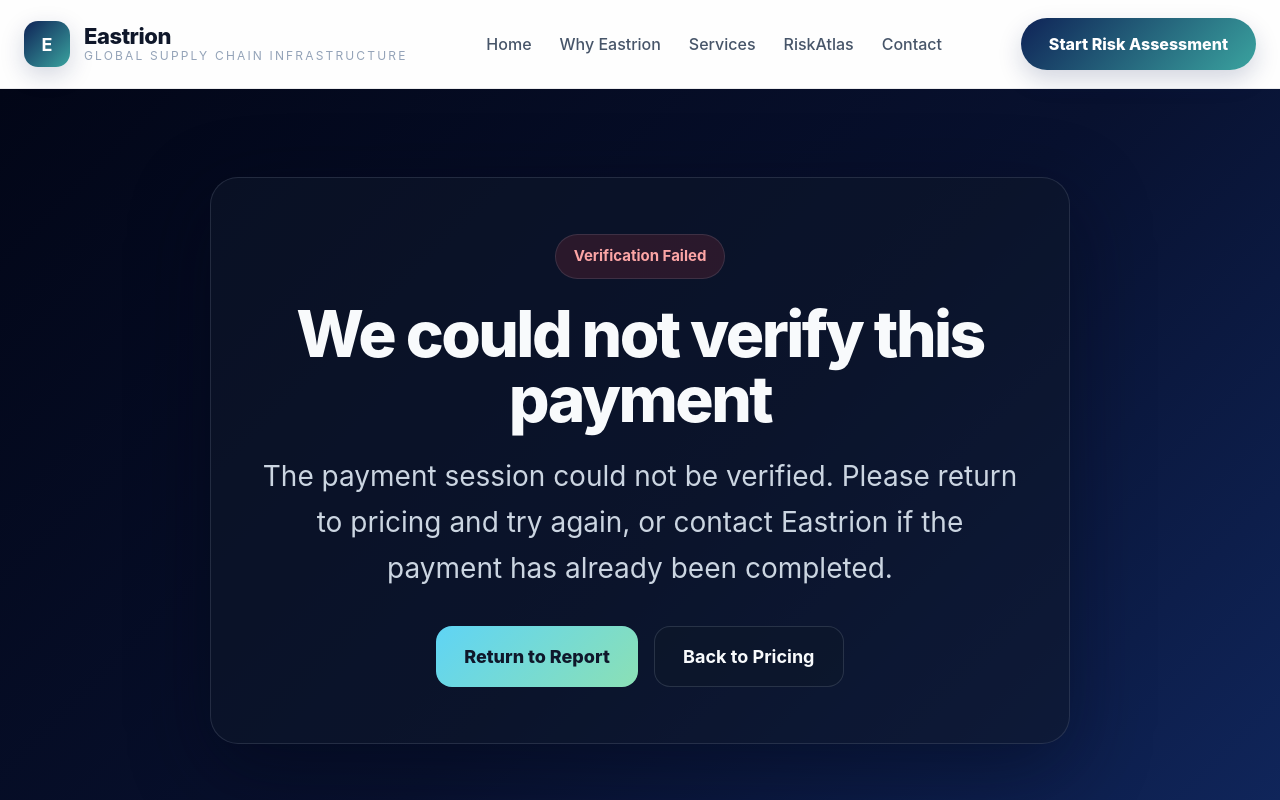
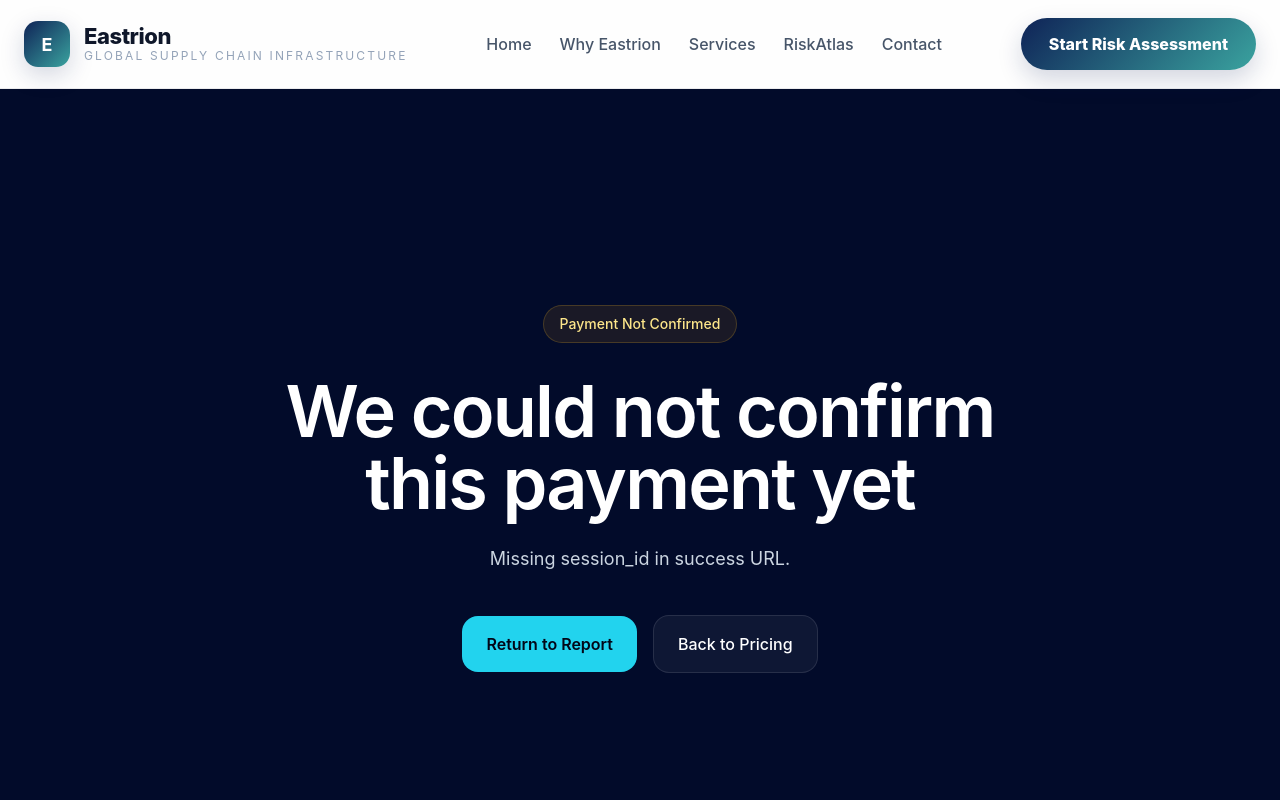
Before and after one commit to marspeterli1975-glitch/eastrion-site, a Next.js app: page /riskatlas/success in a window 1280 px wide. Shown: the top 800 px of the page. Built offline with nearby package versions, Linux system fonts and the light colour scheme.

Commit message:
fix: stripe success flow + dynamic api + suspense fix

```diff
--- a/app/api/verify-checkout-session/route.ts
+++ b/app/api/verify-checkout-session/route.ts
@@ -1,5 +1,8 @@
 import Stripe from "stripe";
 import { NextRequest, NextResponse } from "next/server";
+
+export const dynamic = "force-dynamic";
+export const revalidate = 0;
 
 const stripeSecretKey = process.env.STRIPE_SECRET_KEY;
 
@@ -9,30 +12,38 @@ if (!stripeSecretKey) {
 
 const stripe = new Stripe(stripeSecretKey);
 
-export async function GET(req: NextRequest) {
+export async function GET(request: NextRequest) {
   try {
-    const sessionId = req.nextUrl.searchParams.get("session_id");
+    const sessionId = request.nextUrl.searchParams.get("session_id");
 
     if (!sessionId) {
-      return NextResponse.json({ paid: false, error: "Missing session_id" }, { status: 400 });
+      return NextResponse.json(
+        { ok: false, error: "Missing session_id." },
+        { status: 400 }
+      );
     }
 
     const session = await stripe.checkout.sessions.retrieve(sessionId);
 
     const paid =
-  session.payment_status === "paid" ||
-  session.status === "complete";
+      session.payment_status === "paid" || session.status === "complete";
 
     return NextResponse.json({
+      ok: true,
       paid,
       sessionId: session.id,
       paymentStatus: session.payment_status,
-      customerEmail: session.customer_details?.email ?? null,
+      status: session.status,
+      metadata: session.metadata || {},
     });
   } catch (error) {
     console.error("Verify checkout session error:", error);
+
     return NextResponse.json(
-      { paid: false, error: "Failed to verify checkout session." },
+      {
+        ok: false,
+        error: "Failed to verify checkout session.",
+      },
       { status: 500 }
     );
   }
--- a/app/riskatlas/success/SuccessClient.tsx
+++ b/app/riskatlas/success/SuccessClient.tsx
@@ -1,189 +1,153 @@
 "use client";
 
 import Link from "next/link";
+import { useEffect, useState } from "react";
 import { useSearchParams } from "next/navigation";
-import { useEffect, useState } from "react";
-import { unlockPlan, type UnlockPlan } from "@/lib/payment-unlock";
 
-type VerifyResponse = {
-  ok: true;
-  sessionId: string;
-  paid: boolean;
-  status: string | null;
-  payment_status: string | null;
-  plan: UnlockPlan;
-  customer_email: string | null;
-  amount_total: number | null;
-  currency: string | null;
+type UnlockState = {
+  pro: boolean;
+  execution: boolean;
+  lastSessionId?: string;
+  lastPaidAt?: string;
 };
 
-type VerifyErrorResponse = {
-  error: string;
-};
-
-function isVerifyResponse(
-  data: VerifyResponse | VerifyErrorResponse
-): data is VerifyResponse {
-  return "ok" in data;
-}
-
 export default function SuccessClient() {
-  const params = useSearchParams();
-  const sessionId = params.get("session_id");
+  const searchParams = useSearchParams();
+  const sessionId = searchParams.get("session_id");
 
   const [loading, setLoading] = useState(true);
   const [paid, setPaid] = useState(false);
-  const [plan, setPlan] = useState<UnlockPlan>("pro");
-  const [error, setError] = useState("");
+  const [message, setMessage] = useState("Checking payment status...");
 
   useEffect(() => {
-    let mounted = true;
-
-    async function verifySession() {
+    const verifyPayment = async () => {
       if (!sessionId) {
-        setError("Missing session_id in success URL.");
+        setPaid(false);
+        setMessage("Missing session_id in success URL.");
         setLoading(false);
         return;
       }
 
       try {
-        setLoading(true);
-        setError("");
-
-        const response = await fetch(
+        const res = await fetch(
           `/api/verify-checkout-session?session_id=${encodeURIComponent(
             sessionId
           )}`,
-          {
-            method: "GET",
-            cache: "no-store",
-          }
+          { cache: "no-store" }
         );
 
-        const data = (await response.json()) as
-          | VerifyResponse
-          | VerifyErrorResponse;
+        const data = await res.json();
 
-        if (!response.ok) {
-          throw new Error(
-            isVerifyResponse(data) ? "Failed to verify session." : data.error
-          );
+        if (!res.ok || !data?.ok) {
+          setPaid(false);
+          setMessage(data?.error || "Unable to verify payment.");
+          setLoading(false);
+          return;
         }
 
-        if (!isVerifyResponse(data)) {
-          throw new Error("Invalid session verification response.");
-        }
+        if (data.paid) {
+          const plan = data?.metadata?.plan;
 
-        if (!mounted) return;
+          const currentRaw = localStorage.getItem("riskatlas_unlock_state");
+          let current: UnlockState = {
+            pro: false,
+            execution: false,
+          };
 
-        if (data.paid) {
-          unlockPlan(data.plan, data.sessionId);
-          setPaid(true);
-          setPlan(data.plan);
-        } else {
-          setPaid(false);
-          setPlan(data.plan);
-          setError("Payment has not been confirmed as paid.");
-        }
-      } catch (err) {
-        console.error(err);
-        if (!mounted) return;
-        setError(
-          err instanceof Error ? err.message : "Unable to verify payment."
-        );
-      } finally {
-        if (mounted) setLoading(false);
+          if (currentRaw) {
+            try {
+              current = JSON.parse(currentRaw);
+            } catch {
+              current = { pro: false, execution: false };
             }
           }
 
-    verifySession();
+          const nextState: UnlockState = {
+            ...current,
+            pro: plan === "pro" ? true : current.pro,
+            execution: plan === "execution" ? true : current.execution,
+            lastSessionId: data.sessionId,
+            lastPaidAt: new Date().toISOString(),
+          };
 
-    return () => {
-      mounted = false;
+          localStorage.setItem(
+            "riskatlas_unlock_state",
+            JSON.stringify(nextState)
+          );
+
+          setPaid(true);
+          setMessage("Payment confirmed and unlock state saved.");
+        } else {
+          setPaid(false);
+          setMessage("Payment not completed yet.");
+        }
+      } catch (error) {
+        console.error("Success page verification error:", error);
+        setPaid(false);
+        setMessage("Verification request failed.");
+      } finally {
+        setLoading(false);
+      }
     };
+
+    verifyPayment();
   }, [sessionId]);
 
-  if (loading) {
   return (
-      <main className="min-h-screen bg-slate-950 text-white">
-        <div className="mx-auto flex min-h-screen max-w-3xl flex-col items-center justify-center px-6 text-center">
-          <div className="animate-pulse rounded-2xl border border-white/10 bg-white/5 px-6 py-4 text-lg text-slate-300">
-            Verifying your payment...
-          </div>
-        </div>
-      </main>
-    );
-  }
-
-  return (
-    <main className="min-h-screen bg-slate-950 text-white">
-      <div className="mx-auto flex min-h-screen max-w-3xl flex-col items-center justify-center px-6 text-center">
-        {paid ? (
-          <>
-            <div className="rounded-full border border-green-400/30 bg-green-400/10 px-4 py-2 text-sm font-semibold text-green-300">
-              Payment Successful
+    <main className="min-h-screen bg-[#020b2a] text-white">
+      <section className="mx-auto flex min-h-screen max-w-5xl items-center justify-center px-6 py-20">
+        <div className="w-full max-w-3xl text-center">
+          <div
+            className={`inline-flex rounded-full border px-4 py-2 text-sm font-medium ${
+              loading
+                ? "border-cyan-400/20 bg-cyan-500/10 text-cyan-200"
+                : paid
+                ? "border-emerald-400/20 bg-emerald-500/10 text-emerald-200"
+                : "border-amber-400/20 bg-amber-500/10 text-amber-200"
+            }`}
+          >
+            {loading
+              ? "Verifying Payment"
+              : paid
+              ? "Payment Successful"
+              : "Payment Not Confirmed"}
           </div>
 
-            <h1 className="mt-6 text-5xl font-bold tracking-tight">
-              Your{" "}
-              {plan === "execution"
-                ? "Execution Upgrade"
-                : "Professional Report"}{" "}
-              is unlocked
+          <h1 className="mt-8 text-5xl font-semibold leading-tight tracking-tight text-white lg:text-7xl">
+            {loading
+              ? "Checking your payment status"
+              : paid
+              ? "Your Professional Report is unlocked"
+              : "We could not confirm this payment yet"}
           </h1>
 
-            <p className="mt-4 max-w-2xl text-lg leading-8 text-slate-300">
-              Stripe confirmed the payment and this browser has been marked as
-              unlocked. The next step is to connect this unlock state to a
-              database-backed user system.
+          <p className="mx-auto mt-6 max-w-2xl text-lg leading-8 text-slate-300">
+            {message}
           </p>
 
-            <div className="mt-8 flex flex-wrap justify-center gap-4">
+          {sessionId ? (
+            <p className="mt-4 break-all text-sm text-slate-500">
+              Session ID: {sessionId}
+            </p>
+          ) : null}
+
+          <div className="mt-10 flex flex-wrap items-center justify-center gap-4">
             <Link
               href="/riskatlas/report"
-                className="rounded-2xl bg-cyan-500 px-5 py-3 text-sm font-semibold text-slate-950 hover:bg-cyan-400"
+              className="rounded-2xl bg-cyan-400 px-6 py-4 text-base font-semibold text-slate-950 transition hover:bg-cyan-300"
             >
               Return to Report
             </Link>
+
             <Link
               href="/riskatlas/pricing"
-                className="rounded-2xl border border-white/10 bg-white/5 px-5 py-3 text-sm font-medium text-white hover:bg-white/10"
+              className="rounded-2xl border border-white/10 bg-white/5 px-6 py-4 text-base font-medium text-white transition hover:bg-white/10"
             >
               Back to Pricing
             </Link>
           </div>
-          </>
-        ) : (
-          <>
-            <div className="rounded-full border border-amber-400/30 bg-amber-400/10 px-4 py-2 text-sm font-semibold text-amber-300">
-              Payment Not Confirmed
         </div>
-
-            <h1 className="mt-6 text-5xl font-bold tracking-tight">
-              We could not confirm this payment yet
-            </h1>
-
-            <p className="mt-4 max-w-2xl text-lg leading-8 text-slate-300">
-              {error || "Please return to pricing and try again."}
-            </p>
-
-            <div className="mt-8 flex flex-wrap justify-center gap-4">
-              <Link
-                href="/riskatlas/pricing"
-                className="rounded-2xl bg-white px-5 py-3 text-sm font-semibold text-slate-950 hover:bg-slate-200"
-              >
-                Back to Pricing
-              </Link>
-              <Link
-                href="/riskatlas/report"
-                className="rounded-2xl border border-white/10 bg-white/5 px-5 py-3 text-sm font-medium text-white hover:bg-white/10"
-              >
-                Return to Report
-              </Link>
-            </div>
-          </>
-        )}
-      </div>
+      </section>
     </main>
   );
 }
--- a/app/riskatlas/success/page.tsx
+++ b/app/riskatlas/success/page.tsx
@@ -1,251 +1,27 @@
-"use client";
+import { Suspense } from "react";
+import SuccessClient from "./SuccessClient";
 
-import Link from "next/link";
-import { useEffect, useMemo, useState } from "react";
-import { useSearchParams } from "next/navigation";
+export const dynamic = "force-dynamic";
 
-type VerifyState = "loading" | "success" | "failed";
-
-export default function SuccessPage() {
-  const searchParams = useSearchParams();
-  const sessionId = searchParams.get("session_id");
-  const [verifyState, setVerifyState] = useState<VerifyState>("loading");
-
-  const title = useMemo(() => {
-    if (verifyState === "loading") return "Verifying your payment";
-    if (verifyState === "success") return "Your Professional Report is unlocked";
-    return "We could not verify this payment";
-  }, [verifyState]);
-
-  const description = useMemo(() => {
-    if (verifyState === "loading") {
-      return "Please wait while we verify your Stripe payment and unlock your report.";
-    }
-    if (verifyState === "success") {
-      return "Stripe confirmed the payment. This browser has now been unlocked for the Professional Report experience.";
-    }
-    return "The payment session could not be verified. Please return to pricing and try again, or contact Eastrion if the payment has already been completed.";
-  }, [verifyState]);
-
-  useEffect(() => {
-    async function verifyPayment() {
-      if (!sessionId) {
-        console.log("❌ Missing session_id in URL");
-        setVerifyState("failed");
-        return;
+export default function RiskAtlasSuccessPage() {
+  return (
+    <Suspense
+      fallback={
+        <main className="min-h-screen bg-[#020b2a] text-white">
+          <section className="mx-auto flex min-h-screen max-w-5xl items-center justify-center px-6 py-20">
+            <div className="text-center">
+              <div className="inline-flex rounded-full border border-cyan-400/20 bg-cyan-500/10 px-4 py-2 text-sm font-medium text-cyan-200">
+                Loading
+              </div>
+              <h1 className="mt-6 text-4xl font-semibold text-white">
+                Preparing success page...
+              </h1>
+            </div>
+          </section>
+        </main>
       }
-
-      try {
-        console.log("🔍 Verifying session:", sessionId);
-
-        const response = await fetch(
-          `/api/verify-checkout-session?session_id=${encodeURIComponent(sessionId)}`,
-          {
-            method: "GET",
-            cache: "no-store",
-          }
-        );
-
-        console.log("🔍 Verify response status:", response.status);
-
-        if (!response.ok) {
-          console.log("❌ Verify API returned non-OK response");
-          setVerifyState("failed");
-          return;
-        }
-
-        const data = await response.json();
-        console.log("🔍 Verify API data:", data);
-
-        if (data?.paid === true) {
-          const unlockPayload = {
-            pro: true,
-            unlockedAt: new Date().toISOString(),
-            sessionId,
-          };
-
-          console.log("🟡 About to write localStorage:", unlockPayload);
-
-          localStorage.setItem(
-            "riskatlas_unlock_state",
-            JSON.stringify(unlockPayload)
-          );
-
-          const storedValue = localStorage.getItem("riskatlas_unlock_state");
-          console.log("✅ localStorage after write:", storedValue);
-
-          if (!storedValue) {
-            console.log("❌ localStorage write failed unexpectedly");
-            setVerifyState("failed");
-            return;
-          }
-
-          setVerifyState("success");
-          return;
-        }
-
-        console.log("❌ Payment not verified as paid");
-        setVerifyState("failed");
-      } catch (error) {
-        console.log("❌ verifyPayment exception:", error);
-        setVerifyState("failed");
-      }
-    }
-
-    verifyPayment();
-  }, [sessionId]);
-
-  return (
-    <main
-      style={{
-        minHeight: "calc(100vh - 96px)",
-        background:
-          "linear-gradient(135deg, #020617 0%, #08112f 55%, #10265c 100%)",
-        color: "#f8fafc",
-      }}
     >
-      <section
-        style={{
-          maxWidth: "1280px",
-          margin: "0 auto",
-          padding: "88px 24px 96px",
-          minHeight: "calc(100vh - 96px)",
-          display: "flex",
-          alignItems: "center",
-          justifyContent: "center",
-        }}
-      >
-        <div
-          style={{
-            width: "100%",
-            maxWidth: "860px",
-            textAlign: "center",
-            padding: "56px 40px",
-            borderRadius: "28px",
-            background: "rgba(15, 23, 42, 0.58)",
-            border: "1px solid rgba(148, 163, 184, 0.18)",
-            boxShadow: "0 24px 80px rgba(2, 6, 23, 0.45)",
-          }}
-        >
-          <div
-            style={{
-              display: "inline-flex",
-              alignItems: "center",
-              justifyContent: "center",
-              padding: "10px 18px",
-              borderRadius: "999px",
-              background:
-                verifyState === "success"
-                  ? "rgba(34, 197, 94, 0.14)"
-                  : verifyState === "failed"
-                  ? "rgba(239, 68, 68, 0.14)"
-                  : "rgba(56, 189, 248, 0.14)",
-              color:
-                verifyState === "success"
-                  ? "#86efac"
-                  : verifyState === "failed"
-                  ? "#fca5a5"
-                  : "#7dd3fc",
-              border: "1px solid rgba(148, 163, 184, 0.18)",
-              fontWeight: 700,
-              fontSize: "15px",
-              marginBottom: "22px",
-            }}
-          >
-            {verifyState === "success"
-              ? "Payment Successful"
-              : verifyState === "failed"
-              ? "Verification Failed"
-              : "Verifying Payment"}
-          </div>
-
-          <h1
-            style={{
-              fontSize: "64px",
-              lineHeight: 1.02,
-              letterSpacing: "-0.04em",
-              fontWeight: 800,
-              color: "#f8fafc",
-              margin: "0 0 22px",
-            }}
-          >
-            {title}
-          </h1>
-
-          <p
-            style={{
-              fontSize: "28px",
-              lineHeight: 1.65,
-              color: "#cbd5e1",
-              maxWidth: "760px",
-              margin: "0 auto 34px",
-            }}
-          >
-            {description}
-          </p>
-
-          {sessionId && (
-            <div
-              style={{
-                marginBottom: "34px",
-                color: "#94a3b8",
-                fontSize: "14px",
-                wordBreak: "break-all",
-              }}
-            >
-              Session ID: {sessionId}
-            </div>
-          )}
-
-          <div
-            style={{
-              display: "flex",
-              justifyContent: "center",
-              gap: "16px",
-              flexWrap: "wrap",
-            }}
-          >
-            <Link
-              href="/riskatlas/report"
-              style={{
-                display: "inline-flex",
-                alignItems: "center",
-                justifyContent: "center",
-                minWidth: "190px",
-                padding: "16px 28px",
-                borderRadius: "16px",
-                background: "linear-gradient(135deg, #5fd4f5 0%, #8be0b5 100%)",
-                color: "#0f172a",
-                textDecoration: "none",
-                fontWeight: 800,
-                fontSize: "18px",
-              }}
-            >
-              Return to Report
-            </Link>
-
-            <Link
-              href="/riskatlas/pricing"
-              style={{
-                display: "inline-flex",
-                alignItems: "center",
-                justifyContent: "center",
-                minWidth: "190px",
-                padding: "16px 28px",
-                borderRadius: "16px",
-                border: "1px solid rgba(148, 163, 184, 0.2)",
-                background: "rgba(15, 23, 42, 0.52)",
-                color: "#f8fafc",
-                textDecoration: "none",
-                fontWeight: 700,
-                fontSize: "18px",
-              }}
-            >
-              Back to Pricing
-            </Link>
-          </div>
-        </div>
-      </section>
-    </main>
+      <SuccessClient />
+    </Suspense>
   );
 }
```
Lines whose indentation alone changed are shown as unchanged.
